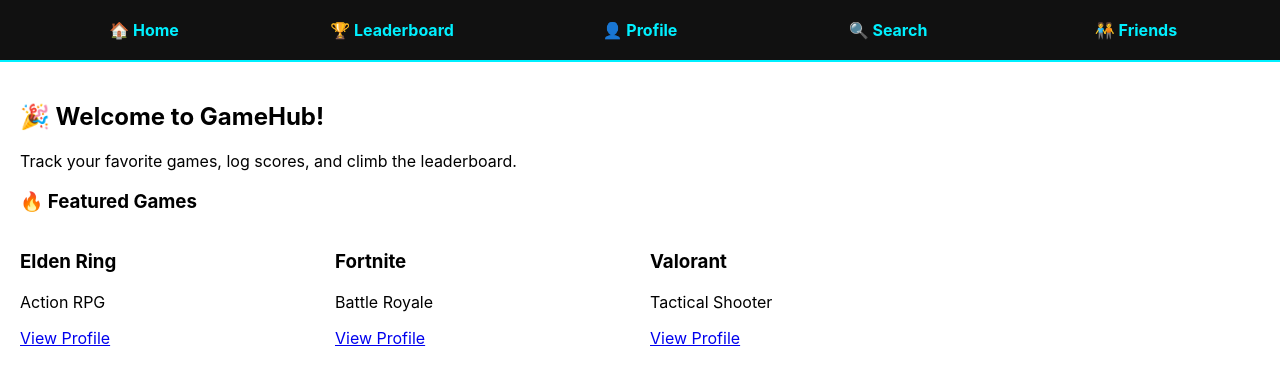
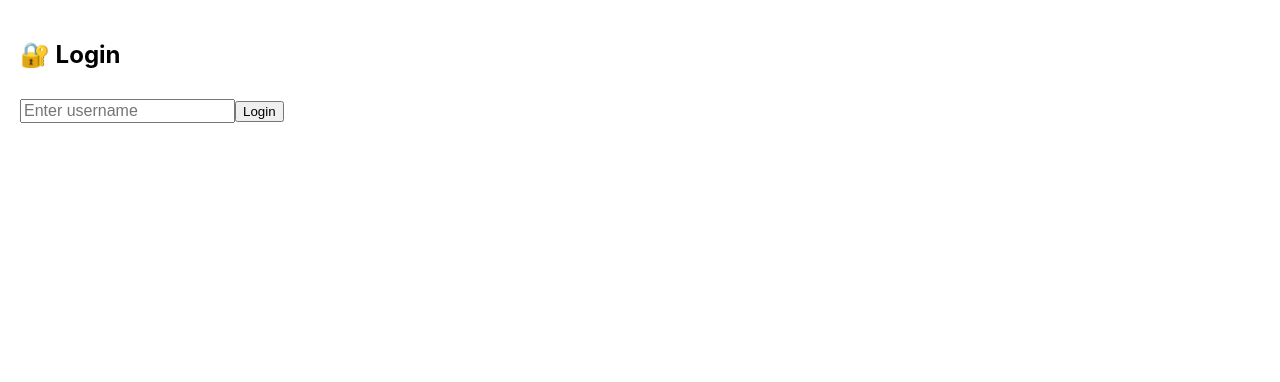
Before and after one commit to jbir10/Learn-React, a React (Create React App) app in the folder final-tutorial/: page / in a window 1280 px wide. Shown: the top 382 px of the page. Built offline with nearby package versions, Linux system fonts and the light colour scheme.

Commit message:
Added Login simulation and made some css changes.

```diff
--- a/final-tutorial/src/App.js
+++ b/final-tutorial/src/App.js
@@ -1,5 +1,4 @@
-import React from 'react';
-import './App.css';
+import React, { useState, useEffect } from 'react';
 import { BrowserRouter as Router, Routes, Route, Navigate } from 'react-router-dom';
 import Navbar from './components/Navbar';
 import Home from './pages/Home';
@@ -8,19 +7,40 @@
 import Search from './pages/Search';
 import Friends from './pages/Friends';
 import GameProfile from './pages/GameProfile';
+import Login from './pages/Login';
+import './App.css';
 
 function App() {
+  const [username, setUsername] = useState('');
+
+  useEffect(() => {
+    const storedUser = localStorage.getItem('username');
+    if (storedUser) setUsername(storedUser);
+  }, []);
+
+  const handleLogin = (uname) => {
+    setUsername(uname);
+    localStorage.setItem('username', uname);
+  };
+
+  const handleLogout = () => {
+    setUsername('');
+    localStorage.removeItem('username');
+  };
+
+  if (!username) return <Login onLogin={handleLogin} />;
+
   return (
     <Router>
-      <Navbar />
+      <Navbar username={username} onLogout={handleLogout} />
       <Routes>
         <Route path="/" element={<Home />} />
         <Route path="/leaderboard" element={<Leaderboard />} />
         <Route path="/profile" element={<Profile />} />
         <Route path="/search" element={<Search />} />
         <Route path="/friends" element={<Friends />} />
+        <Route path="/games/:id" element={<GameProfile />} />
         <Route path="*" element={<Navigate to="/" />} />
-        <Route path="/games/:id" element={<GameProfile />} />
       </Routes>
     </Router>
   );
--- a/final-tutorial/src/components/Navbar.js
+++ b/final-tutorial/src/components/Navbar.js
@@ -2,14 +2,19 @@
 import { Link } from 'react-router-dom';
 import './Navbar.css';
 
-const Navbar = () => {
+const Navbar = ({ username, onLogout }) => {
   return (
     <nav className="navbar">
-      <Link to="/">🏠 Home</Link>
-      <Link to="/leaderboard">🏆 Leaderboard</Link>
-      <Link to="/profile">👤 Profile</Link>
-      <Link to="/search">🔍 Search</Link>
-      <Link to="/friends">🧑‍🤝‍🧑 Friends</Link>
+      <Link to="/">Home</Link>
+      <Link to="/leaderboard">Leaderboard</Link>
+      <Link to="/search">Search</Link>
+      <Link to="/friends">Friends</Link>
+      <Link to="/profile">Profile</Link>
+      {username && (
+        <button onClick={onLogout} style={{ marginLeft: '10px' }}>
+          Logout ({username})
+        </button>
+      )}
     </nav>
   );
 };
--- /dev/null
+++ b/final-tutorial/src/pages/Login.js
@@ -0,0 +1,28 @@
+import React, { useState } from 'react';
+
+const Login = ({ onLogin }) => {
+  const [username, setUsername] = useState('');
+
+  const handleSubmit = (e) => {
+    e.preventDefault();
+    if (!username.trim()) return alert('Enter a username');
+    onLogin(username.trim());
+  };
+
+  return (
+    <div className="page">
+      <h2>🔐 Login</h2>
+      <form onSubmit={handleSubmit}>
+        <input
+          type="text"
+          placeholder="Enter username"
+          value={username}
+          onChange={(e) => setUsername(e.target.value)}
+        />
+        <button type="submit">Login</button>
+      </form>
+    </div>
+  );
+};
+
+export default Login;
```
